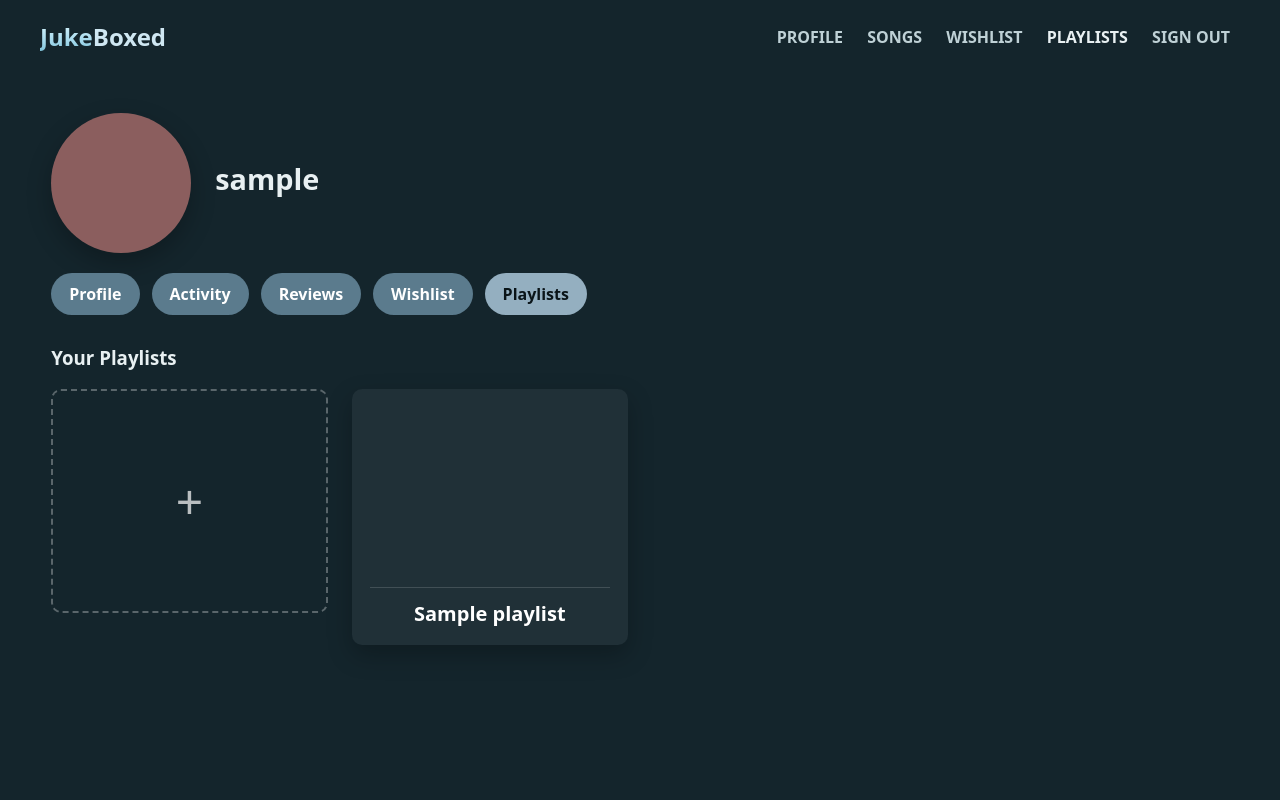
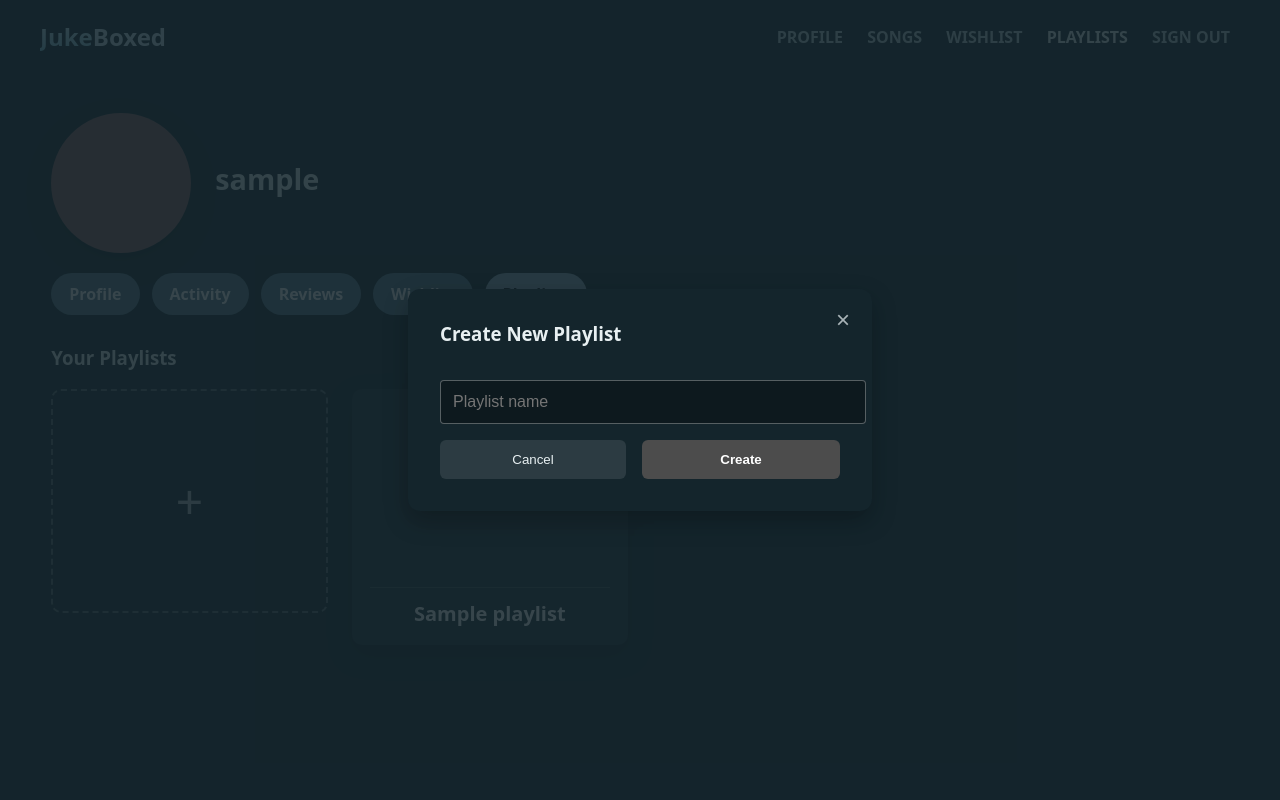
Before and after one commit to rahilkarkar/PL-for-Web-apps-team20, a PHP site: the page made by views/playlist.php in a window 1280 px wide. Run offline with PHP 8.4, Linux system fonts and the light colour scheme; the visitor is signed in with stand-in values (Sample User, id 1); tables that the repository leaves empty hold one stand-in row (values such as "Sample post"); the template is opened without the code that fills it: most values are stand-ins (such as "Sample title", 1, 10 or a date in 2020); a stand-in replaces the project's code that opens the database connection.

Commit message:
Create playlist popup styling

```diff
--- a/public/css/playlist.css
+++ b/public/css/playlist.css
@@ -219,6 +219,85 @@ body.bg {
     border-color: var(--accent);
   }
 
+  /* Popup overlay */
+#createPlaylistForm {
+  display: none;
+  position: fixed;
+  top: 0; left: 0; right: 0; bottom: 0;
+  background: rgba(20, 37, 44, 0.85);
+  z-index: 1000;
+  display: flex;
+  align-items: center;
+  justify-content: center;
+}
+
+/* Popup content box */
+#createPlaylistForm .popup-content {
+  background: var(--bg);
+  padding: 2rem;
+  border-radius: 12px;
+  max-width: 400px;
+  width: 90%;
+  position: relative;
+  box-shadow: var(--shadow);
+  color: var(--text);
+}
+
+/* Close button */
+#createPlaylistForm .close-btn {
+  position: absolute;
+  top: 1rem;
+  right: 1rem;
+  background: none;
+  border: none;
+  color: var(--text);
+  font-size: 1.5rem;
+  cursor: pointer;
+  opacity: 0.7;
+  transition: opacity 0.3s ease;
+}
+#createPlaylistForm .close-btn:hover {
+  opacity: 1;
+}
+
+/* Form inputs */
+#createPlaylistForm input[type="text"] {
+  width: 100%;
+  padding: 0.75rem;
+  margin: 1rem 0;
+  border-radius: 4px;
+  border: 1px solid rgba(255, 255, 255, 0.3);
+  background: rgba(0, 0, 0, 0.3);
+  color: var(--text);
+  font-size: 1rem;
+}
+
+/* Buttons container */
+#createPlaylistForm .btn-group {
+  display: flex;
+  gap: 1rem;
+}
+
+/* Cancel button */
+#createPlaylistForm .btn.cancel {
+  flex: 1;
+  background: rgba(255, 255, 255, 0.1);
+  color: var(--text);
+  border: none;
+  padding: 0.75rem;
+  border-radius: 6px;
+  cursor: pointer;
+  transition: background 0.3s ease;
+}
+#createPlaylistForm .btn.cancel:hover {
+  background: rgba(255, 255, 255, 0.2);
+}
+
+/* Create button */
+#createPlaylistForm .btn.dark {
+  flex: 1;
+}
+
   /* Playlist title at bottom */
   .playlist-title {
     margin-top: auto;
--- a/views/playlist.php
+++ b/views/playlist.php
@@ -140,15 +140,15 @@
 
 
 <!-- create playlist popup -->
-<div id="createPlaylistForm" style="display:none; position:fixed; top:0; left:0; right:0; bottom:0; background: rgba(0,0,0,0.8); z-index: 1000; align-items: center; justify-content: center;">
-  <div style="background:#222; padding:2rem; border-radius:12px; max-width: 400px; width: 90%; position: relative; box-shadow: 0 10px 40px rgba(0,0,0,0.5);">
-    <button onclick="document.getElementById('createPlaylistForm').style.display='none'" style="position: absolute; top: 1rem; right: 1rem; background: none; border: none; color: #fff; font-size: 1.5rem; cursor: pointer; opacity: 0.7;">&times;</button>
+<div id="createPlaylistForm">
+  <div class="popup-content">
+    <button onclick="document.getElementById('createPlaylistForm').style.display='none'" class="close-btn">&times;</button>
     <form action="index.php?action=createPlaylist" method="POST">
-      <h3 style="margin-top: 0; color: #fff;">Create New Playlist</h3>
-      <input type="text" name="playlist_name" placeholder="Playlist name" required style="width: 100%; padding: 0.75rem; margin: 1rem 0; border-radius: 4px; border: 1px solid rgba(255,255,255,0.3); background: rgba(0,0,0,0.3); color: #fff; font-size: 1rem;">
-      <div style="display: flex; gap: 1rem;">
-        <button type="button" onclick="document.getElementById('createPlaylistForm').style.display='none'" class="btn" style="flex: 1; background: rgba(255,255,255,0.1);">Cancel</button>
-        <button type="submit" class="btn dark" style="flex: 1;">Create</button>
+      <h3 style="margin-top: 0; color: var(--text);">Create New Playlist</h3>
+      <input type="text" name="playlist_name" placeholder="Playlist name" required>
+      <div class="btn-group">
+        <button type="button" onclick="document.getElementById('createPlaylistForm').style.display='none'" class="btn cancel">Cancel</button>
+        <button type="submit" class="btn dark">Create</button>
       </div>
     </form>
   </div>
```
